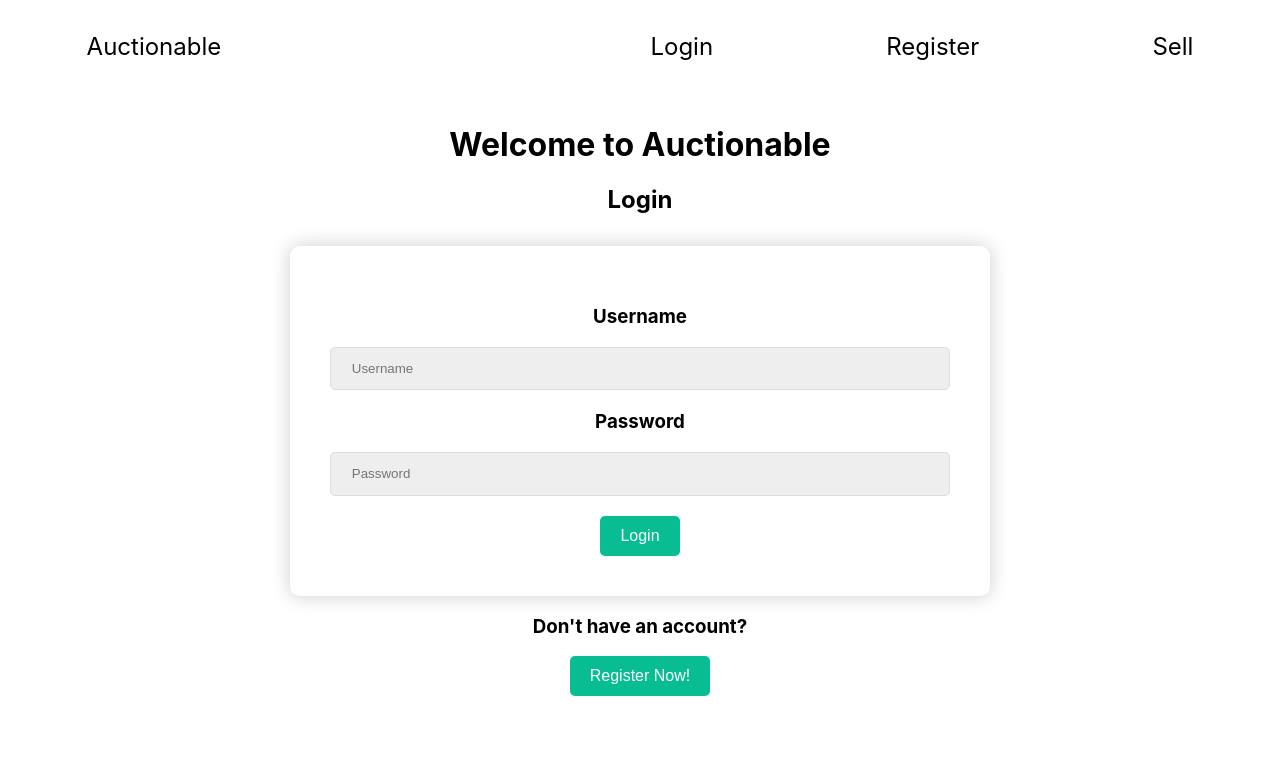
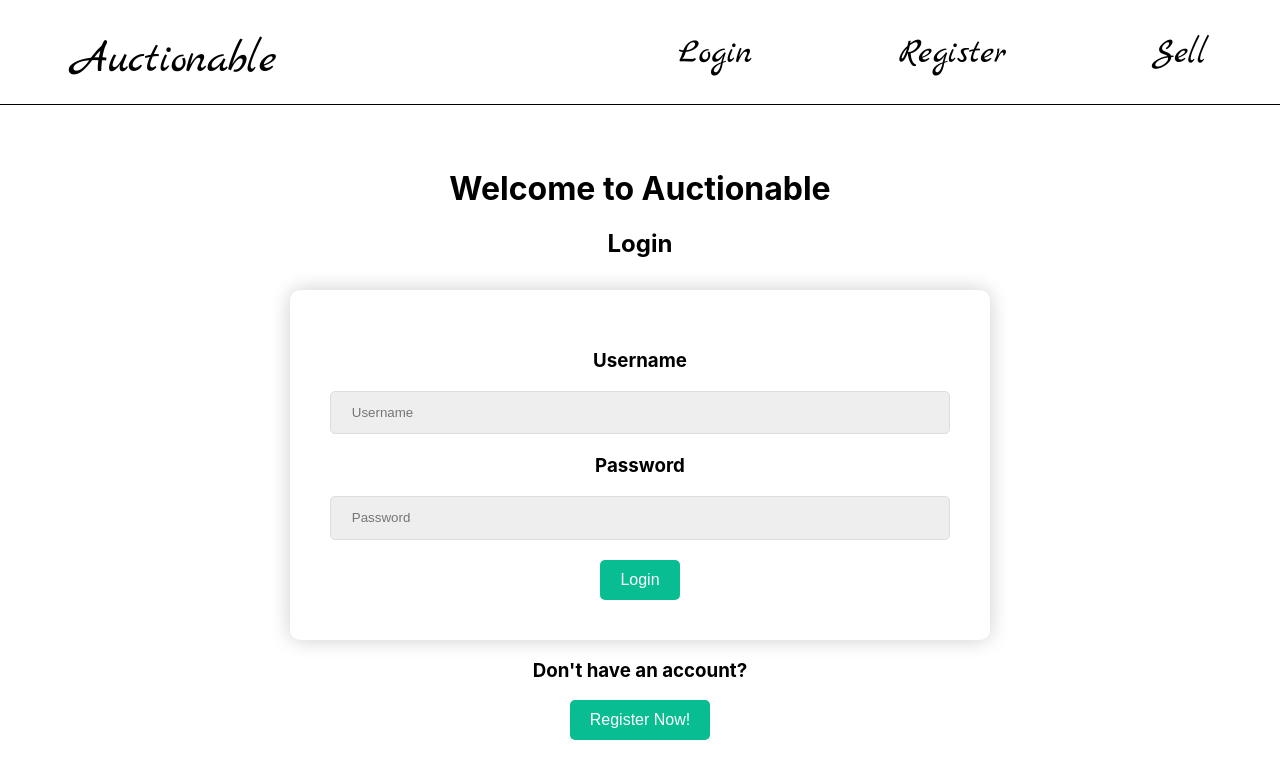
Before and after one commit to DistortedAxiom/silent-auction-frontend, a React (Create React App) app in the folder app/: page / in a window 1280 px wide. Shown: the top 778 px of the page. Built offline with nearby package versions, Linux system fonts and the light colour scheme.

Commit message:
added google fonts to navigation bar

```diff
--- a/app/src/components/Login.js
+++ b/app/src/components/Login.js
@@ -78,7 +78,7 @@ export default function Login() {
             localStorage.setItem('token', JSON.stringify(res.data.token));
             console.log(localStorage.token)
         })
-        .catch(err => {
+        .catch(err =>    {
             console.log(err);
             setLoginError('Please check your username and password');
         })
--- a/app/src/components/Navigation.css
+++ b/app/src/components/Navigation.css
@@ -1,8 +1,12 @@
+@import url("https://fonts.googleapis.com/css2?family=Marck+Script&display=swap");
+
 .nav-bar {
     width: 100%;
     display: flex;
     justify-content: space-around;
     flex-wrap: wrap;
+    padding-bottom: 1rem;
+    border-bottom: 1px solid black;
 }
 
 .home-link-container {
@@ -11,12 +15,14 @@
 
 .home-link {
     text-decoration: none;
-    font-size: 1.5rem;
+    font-size: 2.8rem;
     color: black;
+    font-family: 'Marck Script', cursive;
 }
 
 .nav-item {
     text-decoration: none;
-    font-size: 1.5rem;
+    font-size: 2.2rem;
+    font-family: 'Marck Script', cursive;
     color:black;
 }
--- a/app/src/components/Signup.js
+++ b/app/src/components/Signup.js
@@ -77,7 +77,8 @@ export default function SignUp() {
             password: event.password
         }
 
-        registerUser(newUser)
+        registerUser(newUser);
+
     }
 
     return (
```
